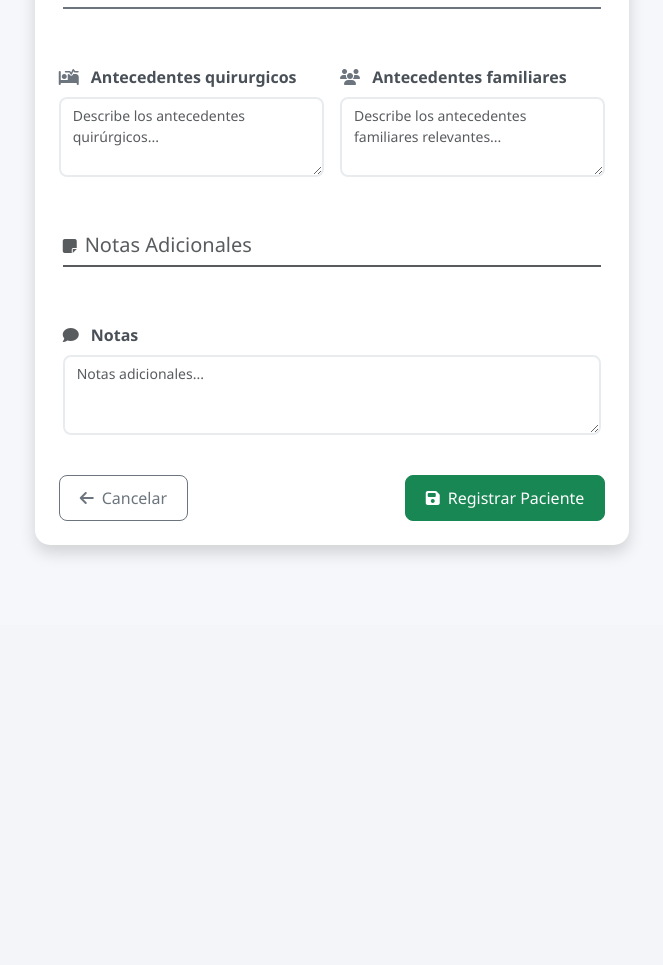
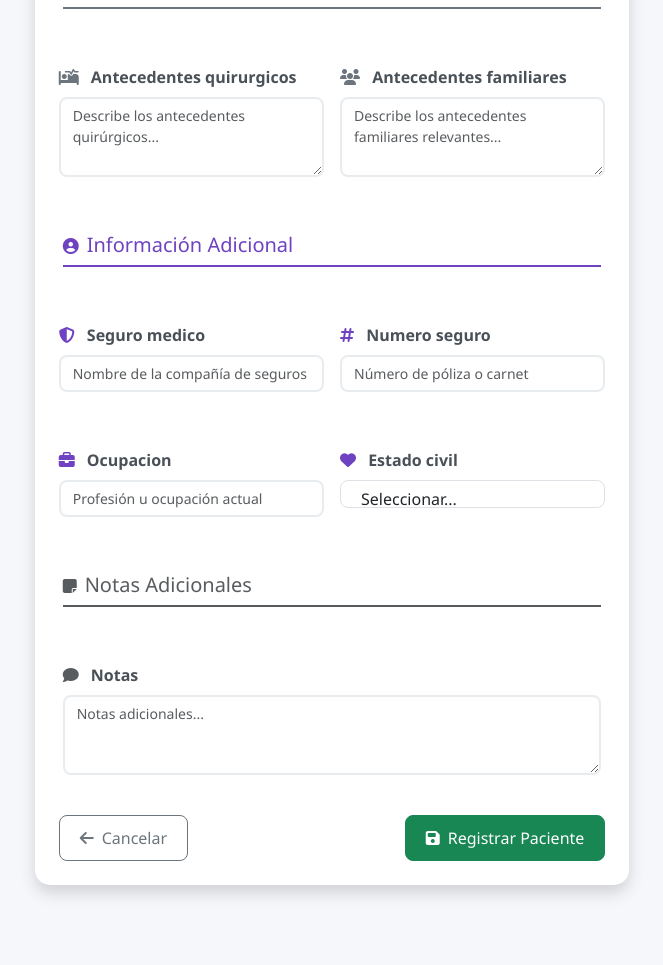
Before and after one commit to Mastacio/ClinicaFacil, a Django app: page /pacientes/crear/ in a window 1280 px wide. Shown: the part 1716-2681 px from the top of the page, without its empty margins (448-1111 px from the left). Before the commit the page ends 2271 px from the top, so only its background shows below. Run offline with Django 5.2, Linux system fonts and the light colour scheme; the visitor is signed in with stand-in values (Sample User, id 1); some libraries are stand-ins or nearby versions.

Commit message:
Enhance patient profile management by adding additional fields and improving view logic
- Introduced new fields for 'seguro_medico', 'numero_seguro', 'ocupacion', and 'estado_civil' in the PacientePerfil model and corresponding form.
- Updated the 'ver_paciente' view to calculate and display the patient's age based on their birth date.
- Enhanced the 'crear_paciente' template to include new fields for additional patient information.
- Improved the 'ver_paciente' template to show the calculated age in a more user-friendly manner.

```diff
--- a/pacientes/forms.py
+++ b/pacientes/forms.py
@@ -104,6 +104,21 @@ class PacientePerfilForm(forms.ModelForm):
                 'class': 'form-control',
                 'placeholder': 'Describe los antecedentes familiares relevantes...'
             }),
+            'seguro_medico': forms.TextInput(attrs={
+                'class': 'form-control',
+                'placeholder': 'Nombre de la compañía de seguros'
+            }),
+            'numero_seguro': forms.TextInput(attrs={
+                'class': 'form-control',
+                'placeholder': 'Número de póliza o carnet'
+            }),
+            'ocupacion': forms.TextInput(attrs={
+                'class': 'form-control',
+                'placeholder': 'Profesión u ocupación actual'
+            }),
+            'estado_civil': forms.Select(attrs={
+                'class': 'form-control'
+            }),
             'notas': forms.Textarea(attrs={
                 'rows': 2,
                 'class': 'form-control',
--- a/pacientes/models.py
+++ b/pacientes/models.py
@@ -21,7 +21,14 @@ class PacientePerfil(models.Model):
     seguro_medico = models.CharField(max_length=100, blank=True)
     numero_seguro = models.CharField(max_length=100, blank=True)
     ocupacion = models.CharField(max_length=100, blank=True)
-    estado_civil = models.CharField(max_length=20, blank=True)
+    estado_civil = models.CharField(max_length=20, choices=[
+        ('soltero', 'Soltero/a'),
+        ('casado', 'Casado/a'),
+        ('divorciado', 'Divorciado/a'),
+        ('viudo', 'Viudo/a'),
+        ('union_libre', 'Unión libre'),
+        ('separado', 'Separado/a')
+    ], blank=True)
     notas = models.TextField(blank=True)
     completado = models.BooleanField(default=False)
 
--- a/pacientes/templates/pacientes/crear_paciente.html
+++ b/pacientes/templates/pacientes/crear_paciente.html
@@ -237,6 +237,47 @@
               {% endfor %}
             </div>
 
+            <!-- Información Adicional -->
+            <div class="row g-4 mb-4">
+              <div class="col-12">
+                <h5 class="text-purple border-bottom pb-2 mb-3" style="color: #6f42c1;">
+                  <i class="fas fa-user-circle me-2"></i>Información Adicional
+                </h5>
+              </div>
+              {% for field in perfil_form %}
+                {% if field.name == 'ocupacion' or field.name == 'estado_civil' or field.name == 'seguro_medico' or field.name == 'numero_seguro' %}
+                <div class="col-12 col-md-6">
+                  <div class="mb-3">
+                    <label for="id_{{ field.name }}" class="form-label fw-semibold">
+                      {% if field.name == 'ocupacion' %}
+                        <i class="fas fa-briefcase me-2" style="color: #6f42c1;"></i>
+                      {% elif field.name == 'estado_civil' %}
+                        <i class="fas fa-heart me-2" style="color: #6f42c1;"></i>
+                      {% elif field.name == 'seguro_medico' %}
+                        <i class="fas fa-shield-alt me-2" style="color: #6f42c1;"></i>
+                      {% elif field.name == 'numero_seguro' %}
+                        <i class="fas fa-hashtag me-2" style="color: #6f42c1;"></i>
+                      {% endif %}
+                      {{ field.label }}
+                      {% if field.field.required %}
+                        <span class="text-danger">*</span>
+                      {% endif %}
+                    </label>
+                    {{ field }}
+                    {% if field.errors %}
+                      <div class="text-danger small mt-1">
+                        <i class="fas fa-exclamation-circle me-1"></i>{{ field.errors|striptags }}
+                      </div>
+                    {% endif %}
+                    {% if field.help_text %}
+                      <div class="form-text text-muted">{{ field.help_text }}</div>
+                    {% endif %}
+                  </div>
+                </div>
+                {% endif %}
+              {% endfor %}
+            </div>
+
             <!-- Notas Adicionales -->
             <div class="row g-4 mb-4">
               <div class="col-12">
--- a/pacientes/views.py
+++ b/pacientes/views.py
@@ -10,8 +10,15 @@ from users.decorators import (
 # Vista para ver paciente
 @role_required(['admin', 'doctor'])
 def ver_paciente(request, pk):
+    from datetime import date
     paciente = get_object_or_404(PacientePerfil, pk=pk)
-    return render(request, 'pacientes/ver_paciente.html', {'paciente': paciente})
+    edad = None
+    if paciente.fecha_nacimiento:
+        today = date.today()
+        edad = today.year - paciente.fecha_nacimiento.year - (
+            (today.month, today.day) < (paciente.fecha_nacimiento.month, paciente.fecha_nacimiento.day)
+        )
+    return render(request, 'pacientes/ver_paciente.html', {'paciente': paciente, 'edad': edad})
 
 # Vista para editar paciente
 @role_required(['admin', 'doctor'])
```
Also changed, not shown: pacientes/templates/pacientes/ver_paciente.html (+2 -6 lines), pacientes/migrations/0003_alter_pacienteperfil_estado_civil.py (added).
